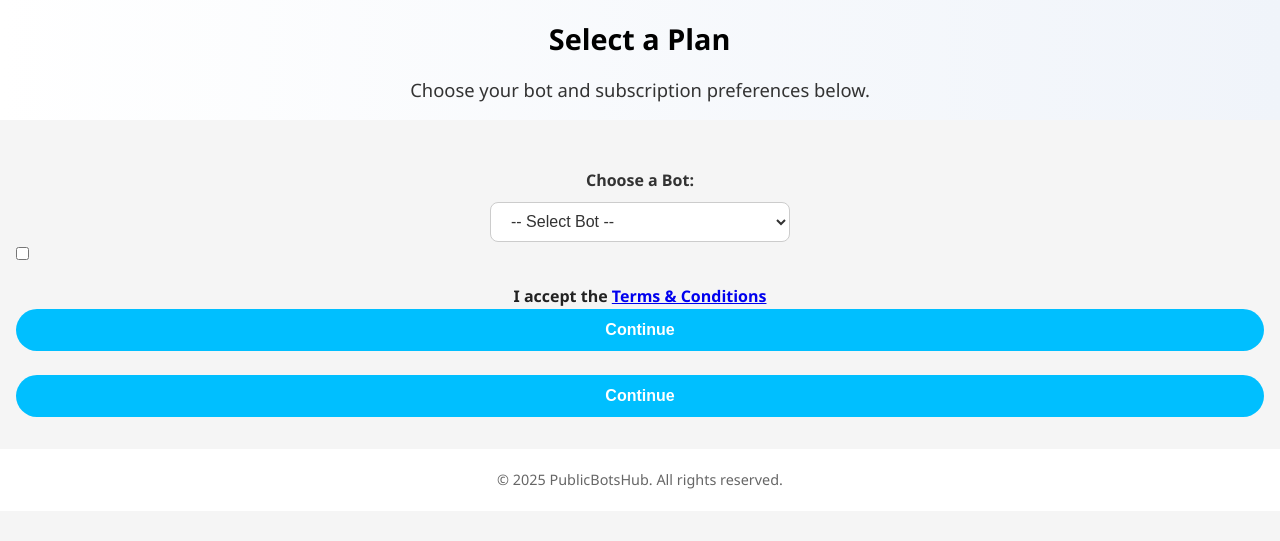
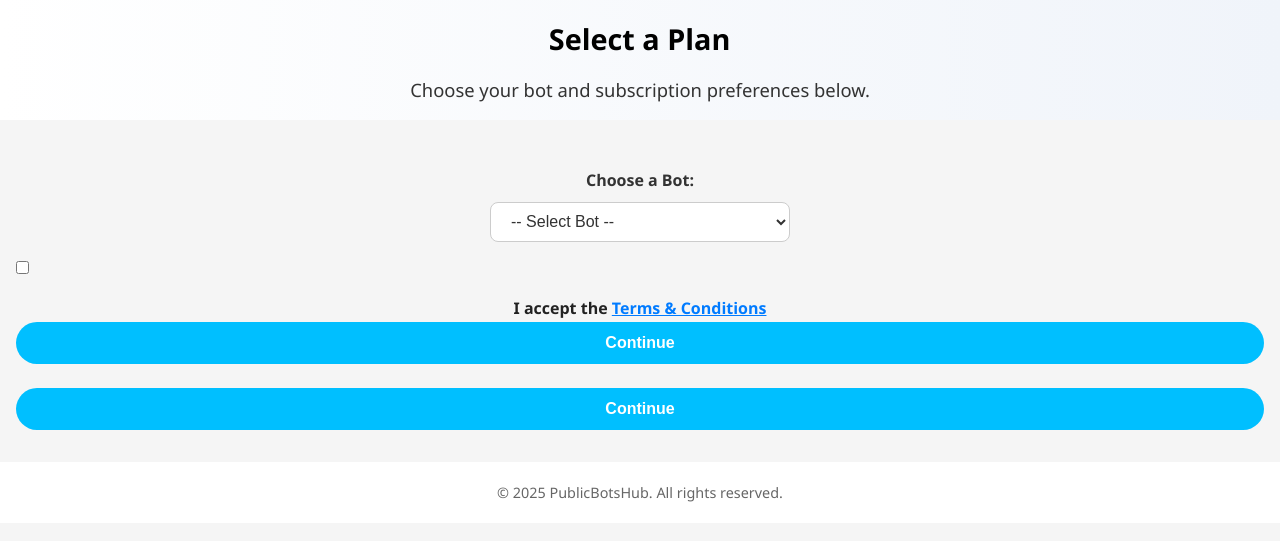
Before and after one commit to rehan-raxa/site, a Python web app: template templates/plans.html in a window 1280 px wide. Shown: the part 64-605 px from the top of the page. Run offline with Jinja, Linux system fonts and the light colour scheme; the template is opened without the code that fills it, so the values that code supplies are empty; some libraries are stand-ins or nearby versions.

Commit message:
Update style.css

```diff
--- a/static/style.css
+++ b/static/style.css
@@ -270,3 +270,13 @@ footer {
   from { opacity: 0; transform: scale(0.95); }
   to { opacity: 1; transform: scale(1); }
 }
+
+
+.terms-box {
+  margin-top: 1rem;
+  font-size: 14px;
+}
+.terms-box a {
+  color: #007bff;
+  text-decoration: underline;
+}
```
